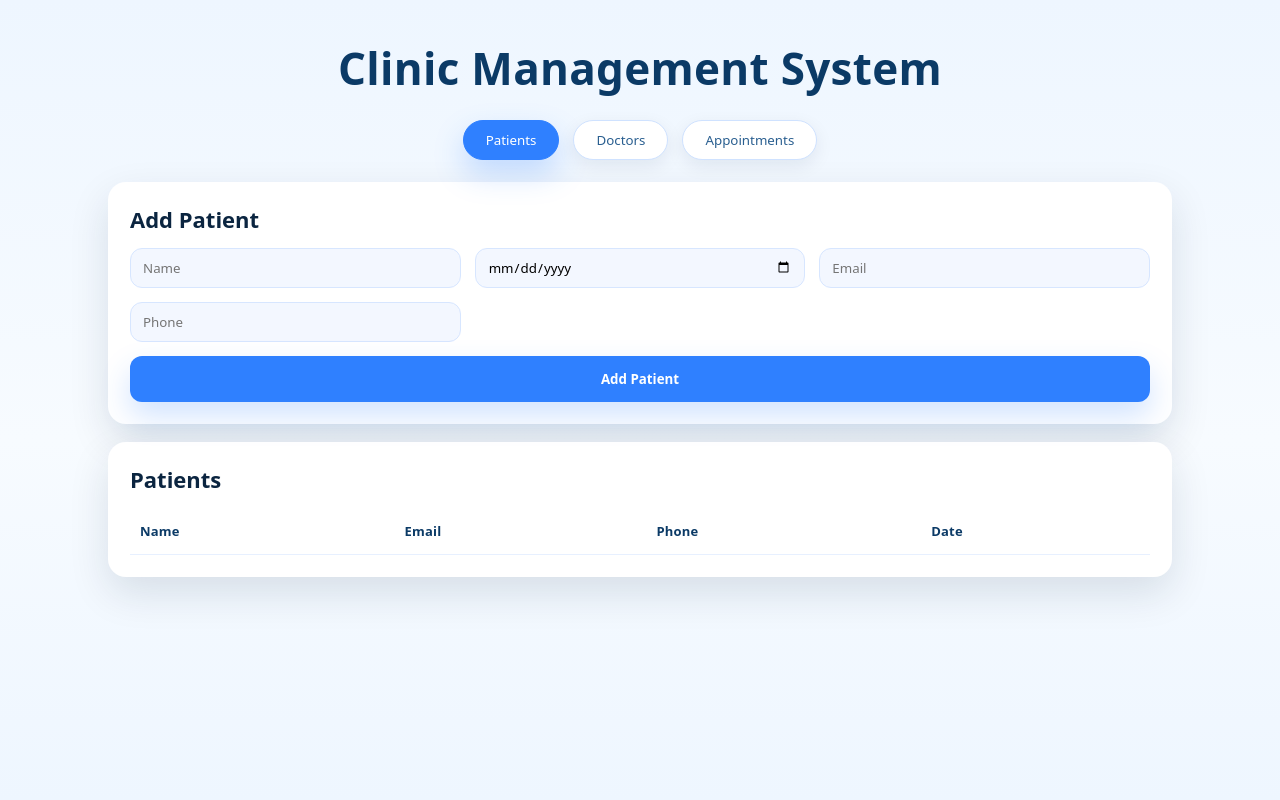
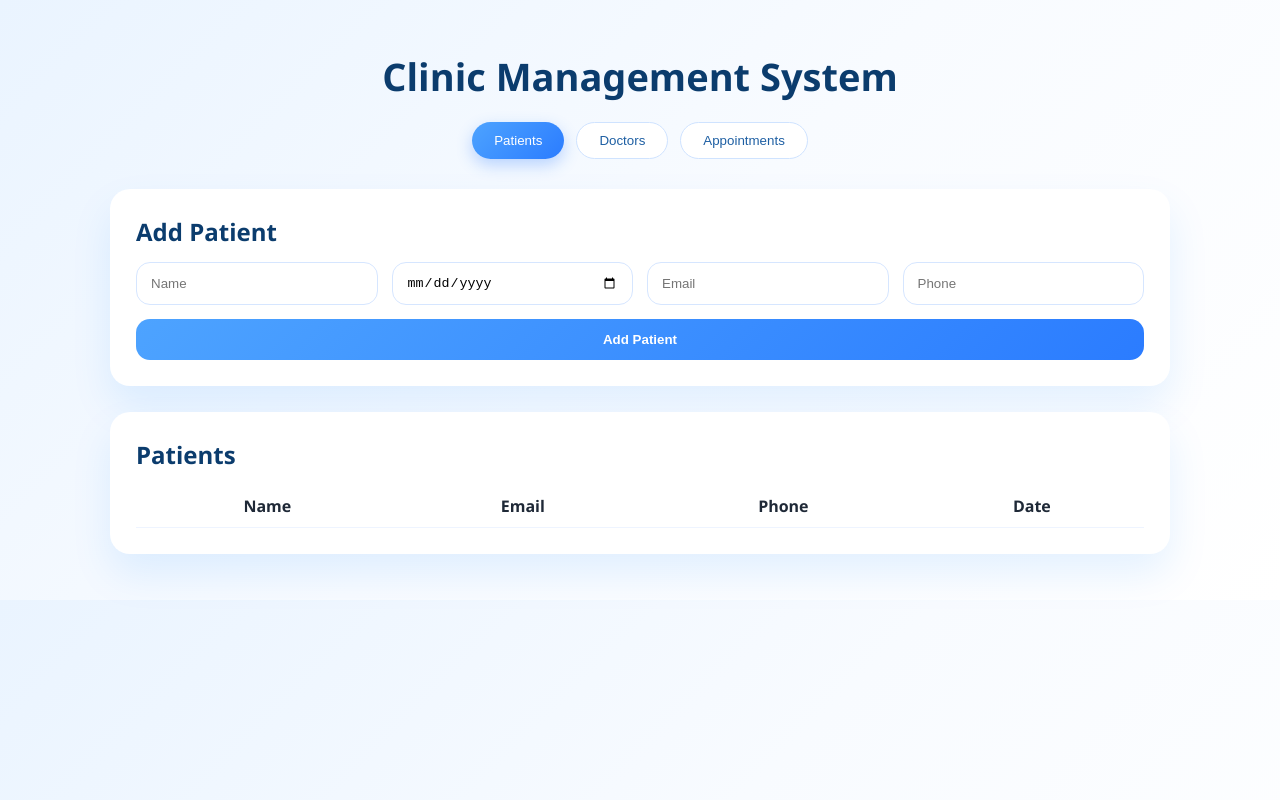
Before and after one commit to eulayvetteb/clinic-frontend, a plain HTML site: page index.html in a window 1280 px wide. Drawn offline with Linux system fonts and the light colour scheme; no server answers.

Commit message:
Refactor styles for improved layout and design

```diff
--- a/style.css
+++ b/style.css
@@ -1,115 +1,85 @@
-* { box-sizing: border-box; font-family: system-ui, Arial, sans-serif; }
+* { box-sizing: border-box; margin:0; padding:0; }
 
 body{
-  margin:0;
-  min-height:100vh;
-  background: linear-gradient(180deg, #eef6ff 0%, #f7fbff 55%, #eef6ff 100%);
-  color:#0b2540;
+  font-family: "Segoe UI", sans-serif;
+  background: linear-gradient(135deg,#eaf4ff,#f8fbff,#fff);
+  color:#1f2937;
 }
 
-.page{ max-width: 1100px; margin: 0 auto; padding: 28px 18px 60px; }
+.page{ max-width:1100px; margin:auto; padding:20px; }
 
 .title{
   text-align:center;
-  font-size: 44px;
-  font-weight: 900;
-  letter-spacing: .3px;
-  margin: 10px 0 22px;
-  color:#0b3a66;
+  font-size:38px;
+  font-weight:700;
+  color:#0b3c6d;
+  margin:30px 0 20px;
 }
 
 .tabs{
   display:flex;
   justify-content:center;
-  gap: 14px;
-  margin-bottom: 22px;
+  gap:12px;
+  margin-bottom:30px;
 }
 
 .tab{
-  border: 1px solid #cfe2ff;
+  padding:10px 22px;
+  border-radius:999px;
+  border:1px solid #cfe3ff;
   background:#fff;
-  color:#2a5f90;
-  padding: 10px 22px;
-  border-radius: 999px;
+  color:#1e5fa3;
   cursor:pointer;
-  box-shadow: 0 6px 18px rgba(10, 30, 60, .08);
 }
 
 .tab.active{
-  background: #2f80ff;
+  background:linear-gradient(135deg,#4da3ff,#2b7cff);
   color:#fff;
-  border-color:#2f80ff;
-  box-shadow: 0 14px 30px rgba(47,128,255,.25);
+  border:none;
+  box-shadow:0 6px 16px rgba(43,124,255,.3);
 }
+
+.panel[hidden]{ display:none; }
 
 .card{
   background:#fff;
-  border-radius: 18px;
-  padding: 22px;
-  box-shadow: 0 16px 40px rgba(10, 30, 60, .12);
-  margin: 18px 0;
+  border-radius:20px;
+  padding:26px;
+  margin-bottom:26px;
+  box-shadow:0 20px 40px rgba(0,123,255,.1);
 }
 
-.card h2{ margin:0 0 14px; font-size: 22px; font-weight: 900; }
+.card h2{ margin-bottom:14px; color:#0b3c6d; }
 
 .formRow{
   display:grid;
-  grid-template-columns: 1fr 1fr 1fr;
-  gap: 14px;
-  align-items:center;
+  grid-template-columns:repeat(auto-fit,minmax(220px,1fr));
+  gap:14px;
 }
 
-.formRow input{
-  height: 40px;
-  border: 1px solid #d7e6ff;
-  border-radius: 12px;
-  padding: 10px 12px;
-  outline: none;
-  background:#f3f7ff;
-}
-
-.formRow input:focus{
-  border-color:#2f80ff;
-  box-shadow: 0 0 0 4px rgba(47,128,255,.15);
-  background:#fff;
+input, select{
+  padding:12px 14px;
+  border-radius:14px;
+  border:1px solid #d6e6ff;
 }
 
 .btn{
-  grid-column: 1 / -1;
-  height: 46px;
-  border:0;
-  border-radius: 12px;
-  background:#2f80ff;
+  grid-column:1/-1;
+  padding:13px;
+  border:none;
+  border-radius:14px;
+  background:linear-gradient(135deg,#4da3ff,#2b7cff);
   color:#fff;
-  font-weight: 900;
+  font-weight:600;
   cursor:pointer;
-  box-shadow: 0 14px 30px rgba(47,128,255,.22);
 }
-
-.btn:hover{ filter: brightness(1.03); }
 
 .table{
   width:100%;
-  border-collapse: collapse;
+  border-collapse:collapse;
 }
 
 .table th, .table td{
-  padding: 14px 10px;
-  border-bottom: 1px solid #e7f0ff;
-  text-align:left;
+  padding:10px;
+  border-bottom:1px solid #eef4ff;
 }
-
-.table th{
-  color:#0b3a66;
-  font-size: 13px;
-  letter-spacing:.2px;
-}
-
-.actionsCol{ width: 140px; }
-
-.muted{ color:#5b7ea5; margin: 0; }
-
-@media (max-width: 900px){
-  .formRow{ grid-template-columns: 1fr; }
-  .title{ font-size: 34px; }
-}
```
